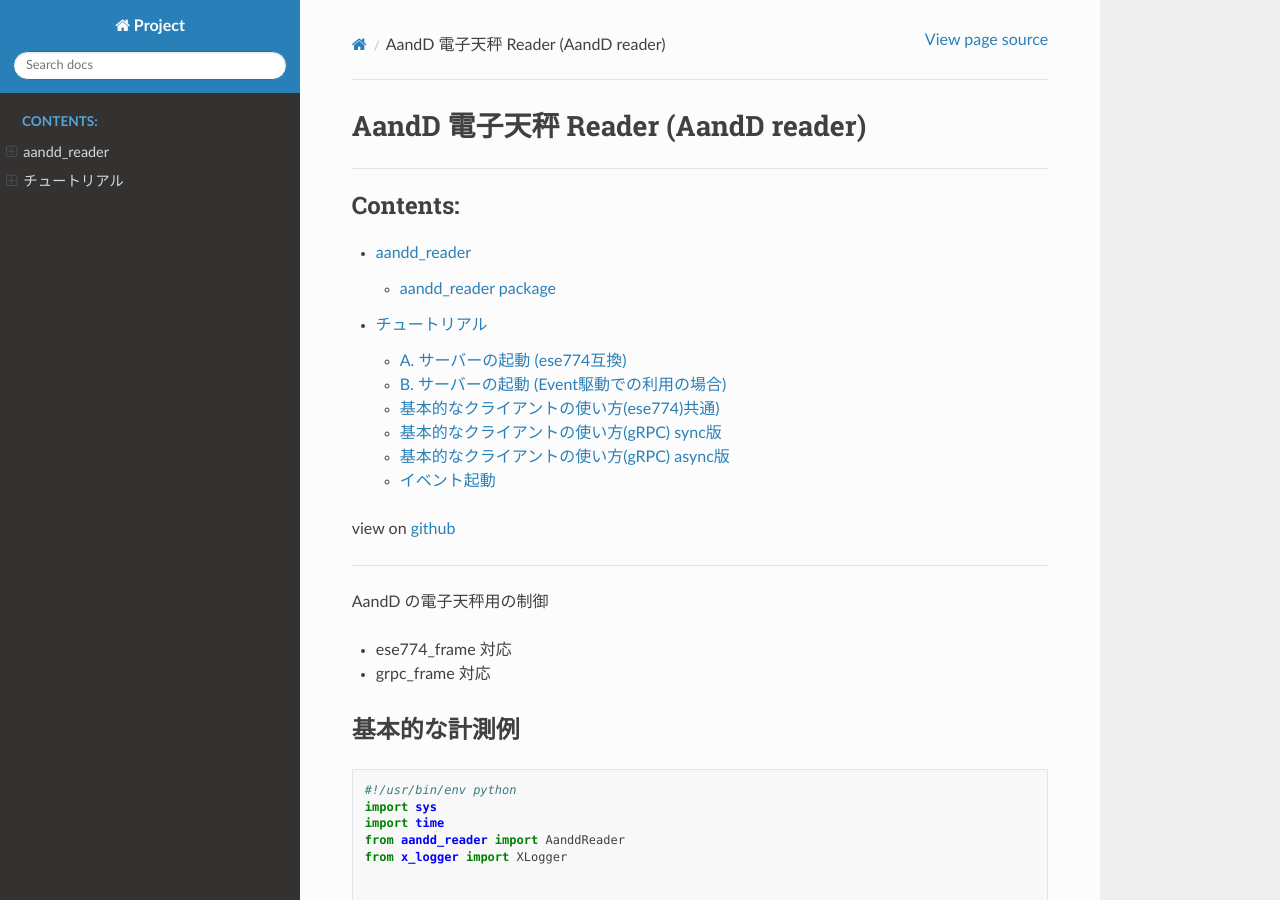
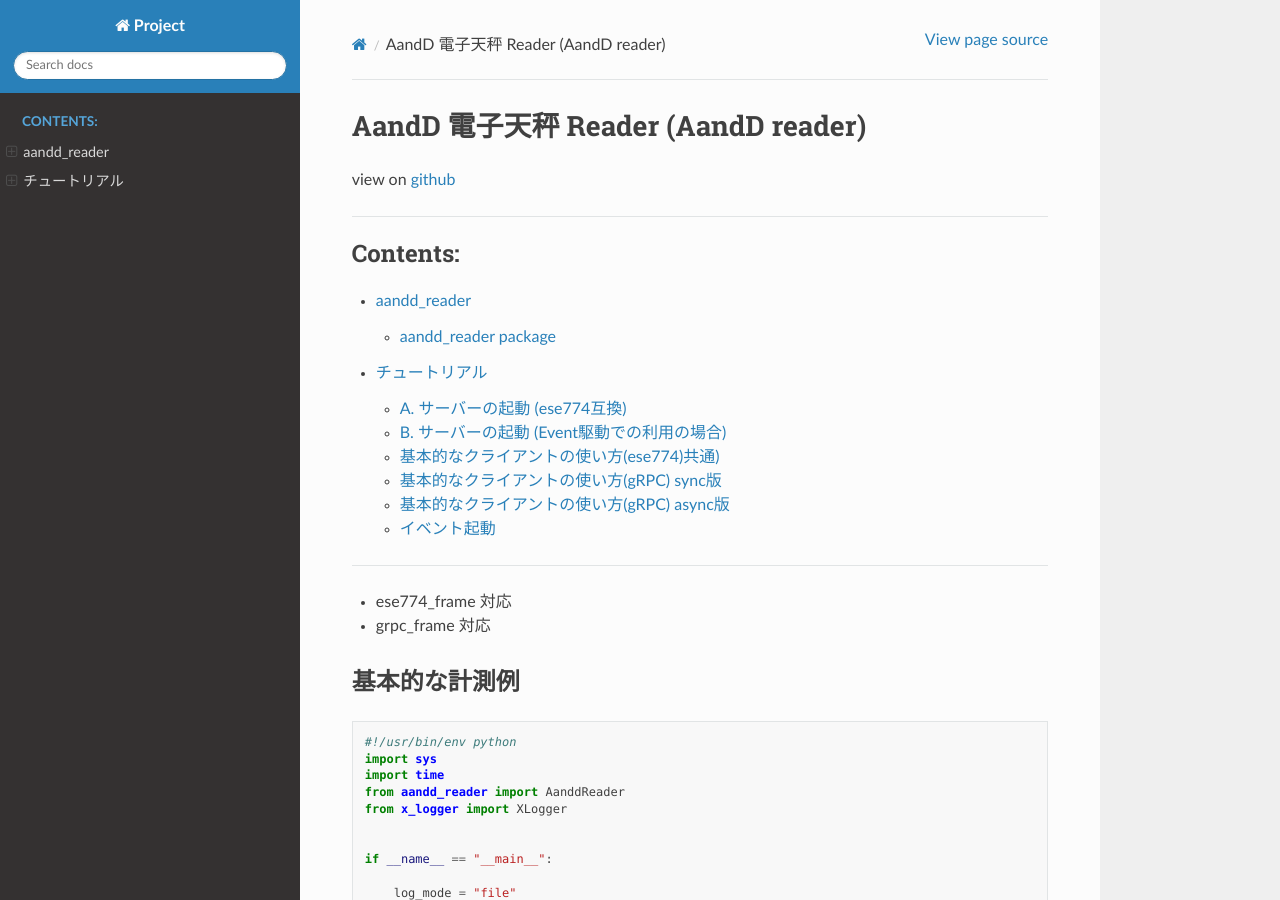
Before and after one commit to ohara-lab-su/aandd_reader, a Sphinx documentation site: the page built from docs/index.md, in a window 1280 px wide and 900 px high. Built offline with Sphinx 7.4.7 and the Read the Docs theme 3.1.0, drawn with Linux system fonts in a browser that asks for light colours.

````diff
--- a/docs/index.md
+++ b/docs/index.md
@@ -9,11 +9,7 @@
 api/modules
 tutorials/intro
 ```
-view on [github](https://github.com/ohara-lab-su/aandd_reader/)
-
 ---
-
-AandD の電子天秤用の制御
 
 - ese774_frame 対応
 - grpc_frame 対応
````
Also changed, not shown: other parts of docs/index.md (+2 -2 lines).
